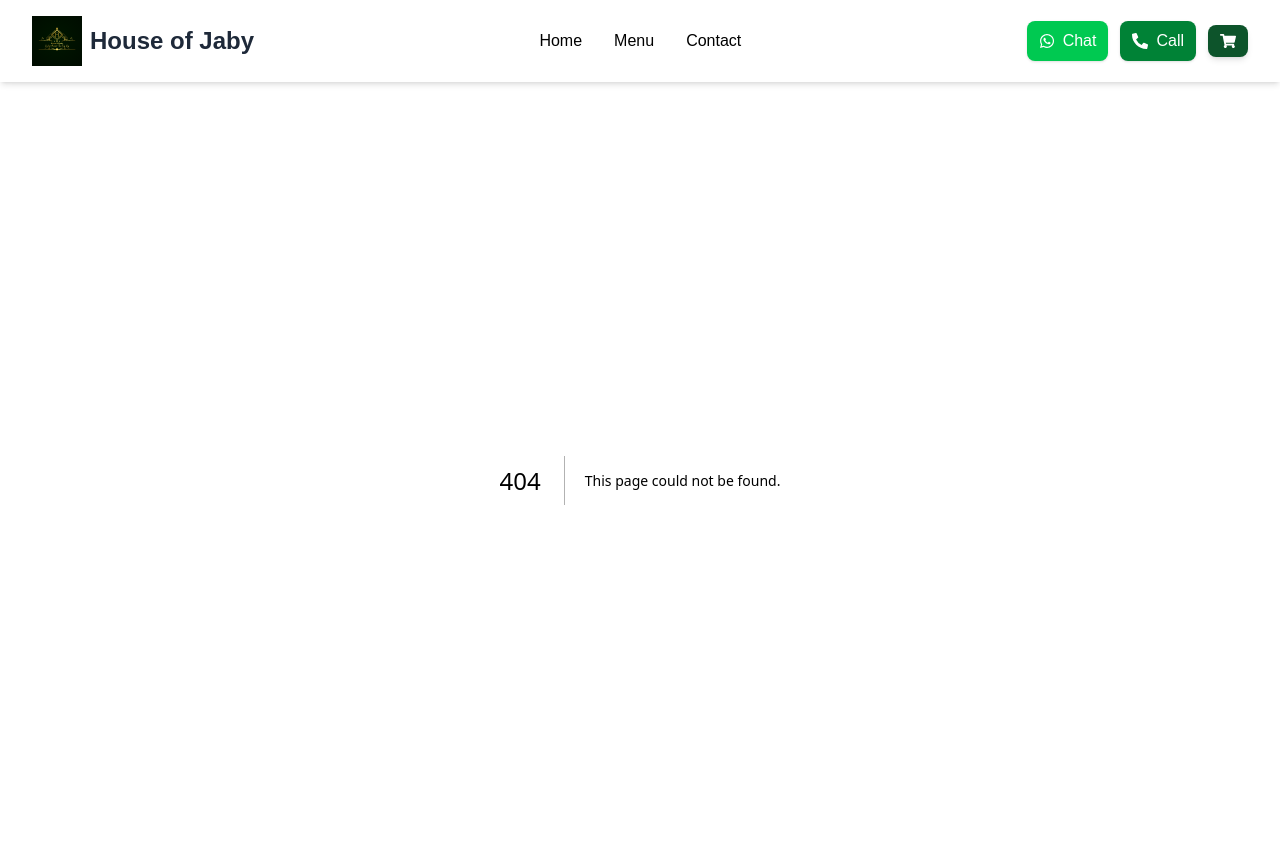
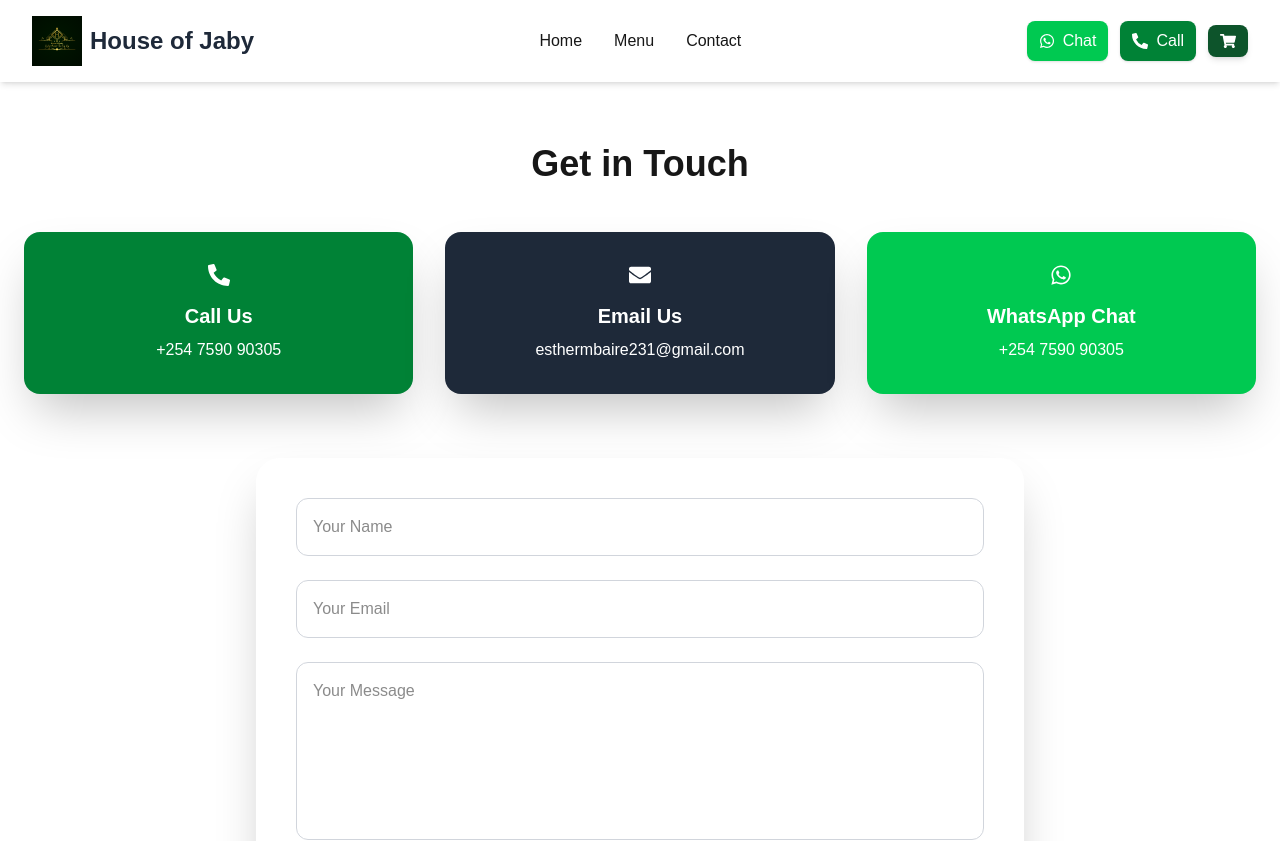
Before and after one commit to joek-yo/whatsapp-ordering-system, a Next.js app: page /contact in a window 1280 px wide. Before the commit this address had no page. Shown: the top 841 px of the page. Built offline with nearby package versions, Linux system fonts and the light colour scheme.

Commit message:
Add Contact section with form and contact cards, update dependencies

```diff
--- a/package.json
+++ b/package.json
@@ -10,10 +10,12 @@
   },
   "dependencies": {
     "framer-motion": "^12.34.3",
+    "leaflet": "^1.9.4",
     "next": "16.1.6",
     "react": "19.2.3",
     "react-dom": "19.2.3",
     "react-icons": "^5.6.0",
+    "react-leaflet": "^5.0.0",
     "zustand": "^5.0.11"
   },
   "devDependencies": {
--- /dev/null
+++ b/src/app/contact/ContactSection.tsx
@@ -0,0 +1,134 @@
+"use client";
+
+import React, { useState } from "react";
+import { motion } from "framer-motion";
+import { FaWhatsapp, FaPhoneAlt, FaEnvelope } from "react-icons/fa";
+
+const ContactSection: React.FC = () => {
+  const [formData, setFormData] = useState({ name: "", email: "", message: "" });
+  const [submitted, setSubmitted] = useState(false);
+
+  const handleChange = (e: React.ChangeEvent<HTMLInputElement | HTMLTextAreaElement>) => {
+    setFormData({ ...formData, [e.target.name]: e.target.value });
+  };
+
+  const handleSubmit = (e: React.FormEvent) => {
+    e.preventDefault();
+    // TODO: integrate email sending service or API
+    setSubmitted(true);
+    setFormData({ name: "", email: "", message: "" });
+  };
+
+  return (
+    <section className="max-w-7xl mx-auto px-4 sm:px-6 py-16">
+      {/* Section Title */}
+      <motion.h2
+        initial={{ opacity: 0, y: 20 }}
+        whileInView={{ opacity: 1, y: 0 }}
+        transition={{ duration: 0.5 }}
+        className="text-4xl font-bold text-center mb-12"
+      >
+        Get in Touch
+      </motion.h2>
+
+      {/* Contact Cards */}
+      <motion.div
+        initial="hidden"
+        whileInView="visible"
+        viewport={{ once: true }}
+        className="grid grid-cols-1 sm:grid-cols-3 gap-8 mb-16"
+      >
+        {[
+          {
+            icon: <FaPhoneAlt size={22} />,
+            title: "Call Us",
+            info: "+254 7590 90305",
+            link: "tel:0759090305",
+            bg: "bg-green-700 hover:bg-green-800",
+          },
+          {
+            icon: <FaEnvelope size={22} />,
+            title: "Email Us",
+            info: "esthermbaire231@gmail.com",
+            link: "mailto:esthermbaire231@gmail.com",
+            bg: "bg-gray-800 hover:bg-gray-900",
+          },
+          {
+            icon: <FaWhatsapp size={22} />,
+            title: "WhatsApp Chat",
+            info: "+254 7590 90305",
+            link: "https://wa.me/254759090305",
+            bg: "bg-green-500 hover:bg-green-600",
+          },
+        ].map((card, idx) => (
+          <motion.a
+            key={idx}
+            href={card.link}
+            target="_blank"
+            rel="noopener noreferrer"
+            variants={{
+              hidden: { opacity: 0, y: 20 },
+              visible: { opacity: 1, y: 0, transition: { delay: idx * 0.2 } },
+            }}
+            className={`flex flex-col items-center p-8 rounded-2xl shadow-2xl text-white transition ${card.bg}`}
+          >
+            <div className="mb-4">{card.icon}</div>
+            <h3 className="text-xl font-semibold mb-2">{card.title}</h3>
+            <p className="text-center">{card.info}</p>
+          </motion.a>
+        ))}
+      </motion.div>
+
+      {/* Contact Form */}
+      <motion.form
+        onSubmit={handleSubmit}
+        initial={{ opacity: 0, y: 20 }}
+        whileInView={{ opacity: 1, y: 0 }}
+        transition={{ duration: 0.5 }}
+        className="max-w-3xl mx-auto bg-white/80 backdrop-blur-lg shadow-2xl rounded-3xl p-10 flex flex-col gap-6"
+      >
+        {submitted && (
+          <div className="text-green-700 font-semibold text-center">
+            Thank you! We'll get back to you soon.
+          </div>
+        )}
+
+        <input
+          type="text"
+          name="name"
+          placeholder="Your Name"
+          required
+          value={formData.name}
+          onChange={handleChange}
+          className="p-4 rounded-xl border border-gray-300 focus:outline-none focus:ring-2 focus:ring-green-500"
+        />
+        <input
+          type="email"
+          name="email"
+          placeholder="Your Email"
+          required
+          value={formData.email}
+          onChange={handleChange}
+          className="p-4 rounded-xl border border-gray-300 focus:outline-none focus:ring-2 focus:ring-green-500"
+        />
+        <textarea
+          name="message"
+          rows={6}
+          placeholder="Your Message"
+          required
+          value={formData.message}
+          onChange={handleChange}
+          className="p-4 rounded-xl border border-gray-300 focus:outline-none focus:ring-2 focus:ring-green-500 resize-none"
+        ></textarea>
+        <button
+          type="submit"
+          className="bg-green-900 hover:bg-green-800 text-white font-semibold py-4 rounded-xl transition"
+        >
+          Send Message
+        </button>
+      </motion.form>
+    </section>
+  );
+};
+
+export default ContactSection;
--- /dev/null
+++ b/src/app/contact/page.tsx
@@ -0,0 +1,14 @@
+"use client";
+
+import React from "react";
+import ContactSection from "./ContactSection";
+
+const ContactPage: React.FC = () => {
+  return (
+    <main className="pt-0">
+      <ContactSection />
+    </main>
+  );
+};
+
+export default ContactPage;
```
Also changed, not shown: 1 other file (tests, documents, lock files or other folders).
